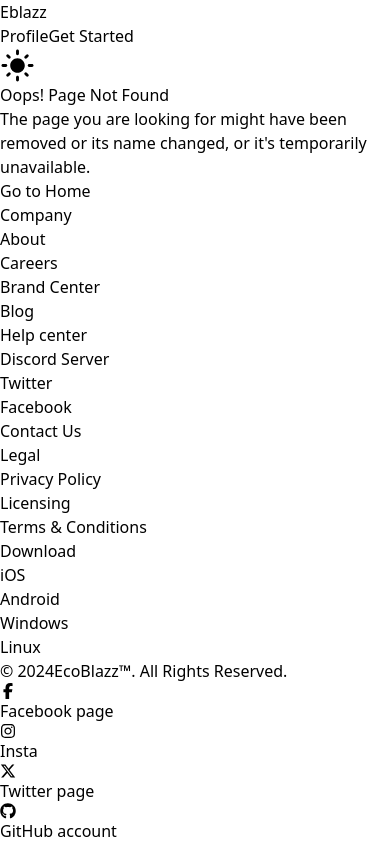
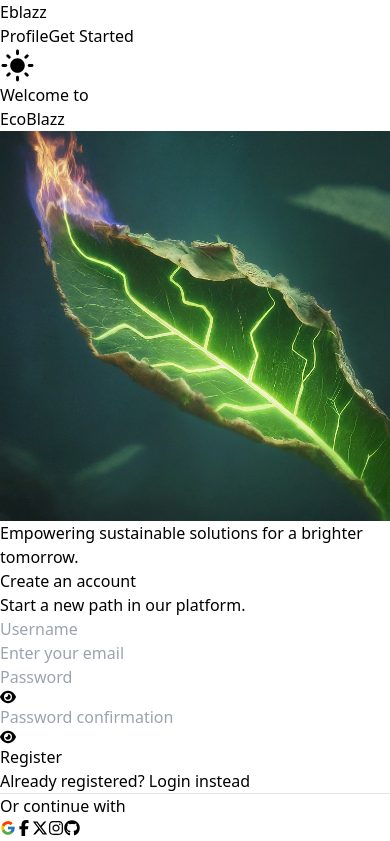
Before and after one commit to stephen-nene/ne-auth, a React (Vite) app in the folder client/: page /register in a window 390 px wide. Shown: the top 841 px of the page. Built offline with nearby package versions, Linux system fonts and the light colour scheme.

Commit message:
register

```diff
--- a/client/src/App.jsx
+++ b/client/src/App.jsx
@@ -6,6 +6,7 @@
 import Navbar from "./components/Navbar";
 import Footer from "./components/Footer";
 import Login from "./components/auth/Login";
+import Signup from "./components/auth/Signup";
 import Error404 from "./components/Error404";
 
 import { useDispatch, useSelector } from "react-redux";
@@ -27,6 +28,7 @@
         <Route path="/" element={<Home/>}/>
         <Route path="/profile" element={<Profile/>}/>
         <Route path="/login" element={<Login darkMode={darkMode}/>}/>
+        <Route path="/register" element={<Signup darkMode={darkMode}/>}/>
 
         <Route path="/*" element={<Error404 darkMode={darkMode}/>}/>
       </Routes>
--- a/client/src/components/auth/Login.jsx
+++ b/client/src/components/auth/Login.jsx
@@ -1,15 +1,27 @@
-import React from "react";
+import React, { useState } from "react";
 import { Link } from "react-router-dom";
-
-import { FaTiktok, FaXTwitter, FaInstagram, FaGithub, FaFacebookF, } from "react-icons/fa6";
+import { FaTiktok, FaXTwitter, FaInstagram, FaGithub, FaFacebookF } from "react-icons/fa6";
 import { FcGoogle } from "react-icons/fc";
-
-import {message} from "antd"
-
-
-import leaf from '../../assets/images/tech1.jpeg'
+import { message } from "antd";
+import leaf from '../../assets/images/tech1.jpeg';
 
 export default function Login({ darkMode }) {
+    const [email, setEmail] = useState("");
+    const [password, setPassword] = useState("");
+
+    const handleSubmit = (e) => {
+        e.preventDefault();
+
+        // Check if any field is missing data
+        if (!email || !password) {
+            message.error("Please fill in all fields");
+            return;
+        }
+
+        // Log in logic goes here
+        console.log("Logging in with:", { email, password });
+    };
+
     return (
         <div className="flex justify-center h-screen">
             <div className={`hidden lg:flex w-full lg:w-1/2 items-center justify-center ${darkMode ? 'bg-gray-100' : 'bg-gray-700'}`}>
@@ -30,9 +42,9 @@
                     Continue on your path in our platform.
                 </p>
 
-                <form className="grid gap-4">
-                    <input className={`border border-gray-300 rounded-md py-2 px-3 focus:outline-none focus:border-blue-500`} type="text" placeholder="Enter your email" />
-                    <input className={`border border-gray-300  rounded-md py-2 px-3 focus:outline-none focus:border-blue-500`} type="password" placeholder="Password" />
+                <form className="grid gap-4" onSubmit={handleSubmit}>
+                    <input className={`border border-gray-300 rounded-md py-2 px-3 focus:outline-none focus:border-blue-500`} type="text" placeholder="Enter your email" value={email} onChange={(e) => setEmail(e.target.value)} />
+                    <input className={`border border-gray-300  rounded-md py-2 px-3 focus:outline-none focus:border-blue-500`} type="password" placeholder="Password" value={password} onChange={(e) => setPassword(e.target.value)} />
 
                     <div className="flex items-center justify-between">
                         <label className="flex items-center text-sm">
@@ -55,20 +67,20 @@
                     <p className={`text-sm text-gray-500 ${darkMode ? 'text-gray-700' : 'text-gray-300'} relative inline-block px-4  ${darkMode ? 'bg-gray-300' : 'bg-gray-800'} -top-[14px]`}>Or continue with</p>
                     <div className="text-3xl flex justify-center mt-4">
                         <button className={`rounded-full bg-white hover:bg-gray-900 text-white p-3 ${darkMode ? ' text-gray-900' : ''}`}>
-                            <FcGoogle onClick={()=>message.info('comming soon')}/>
+                            <FcGoogle onClick={() => message.info('Coming soon')} />
                         </button>
 
                         <button className={`rounded-full bg-blue-500 hover:bg-blue-700 text-white ml-4 p-3 ${darkMode ? ' text-gray-900' : ''}`}>
-                            <FaFacebookF onClick={()=>message.info('comming soon')} />
+                            <FaFacebookF onClick={() => message.info('Coming soon')} />
                         </button>
                         <button className={`rounded-full bg-gray-600 hover:bg-black text-white p-3 ml-4 ${darkMode ? ' text-gray-900' : ''}`}>
-                            <FaXTwitter onClick={()=>message.info('comming soon')}/>
+                            <FaXTwitter onClick={() => message.info('Coming soon')} />
                         </button>
                         <button className={`rounded-full bg-rose-500 hover:bg-rose-700 text-white p-3 ml-4 ${darkMode ? ' text-gray-900' : ''}`}>
-                            <FaInstagram onClick={()=>message.info('comming soon')}/>
+                            <FaInstagram onClick={() => message.info('Coming soon')} />
                         </button>
                         <button className={`rounded-full bg-sky-500 hover:bg-sky-700 text-white p-3 ml-4 ${darkMode ? ' text-gray-900' : ''}`}>
-                            <FaGithub onClick={()=>message.info('comming soon')}/>
+                            <FaGithub onClick={() => message.info('Coming soon')} />
                         </button>
                     </div>
                 </div>
--- a/client/src/components/auth/Signup.jsx
+++ b/client/src/components/auth/Signup.jsx
@@ -1,9 +1,114 @@
-import React from "react";
+import React, { useState } from "react";
+import { Link } from "react-router-dom";
+import { FaTiktok, FaXTwitter, FaInstagram, FaGithub, FaFacebookF, FaEye, FaEyeSlash } from "react-icons/fa6";
+import { FcGoogle } from "react-icons/fc";
+import { message } from "antd";
+import leaf from '../../assets/images/tech1.jpeg';
 
-export default function Signup  (){
+export default function Signup({ darkMode }) {
+    const [username, setUsername] = useState("");
+    const [email, setEmail] = useState("");
+    const [password, setPassword] = useState("");
+    const [confirmPassword, setConfirmPassword] = useState("");
+    const [passwordVisible, setPasswordVisible] = useState(false);
+    const [confirmPasswordVisible, setConfirmPasswordVisible] = useState(false);
+
+    const togglePasswordVisibility = () => {
+        setPasswordVisible((prevState) => !prevState);
+    };
+
+    const toggleConfirmPasswordVisibility = () => {
+        setConfirmPasswordVisible((prevState) => !prevState);
+    };
+
+    const handleSubmit = (e) => {
+        e.preventDefault();
+
+        // Check if any field is missing data
+        if (!username || !email || !password || !confirmPassword) {
+            message.error("Please fill in all fields");
+            return;
+        }
+
+        // Log user data to console
+        console.log("User data:", { username, email, password, confirmPassword });
+    };
+
     return (
-       <div className="-view">
-        Signup
-       </div>
+        <div className="flex justify-center h-screen">
+            {/* Left Side */}
+            <div className={`hidden lg:flex w-full lg:w-1/2 items-center justify-center ${darkMode ? 'bg-gray-100' : 'bg-gray-700'}`}>
+                {/* Left Side Content */}
+                <div className="p-6 rounded-md">
+                    <h1 className="text-4xl font-bold">Welcome to</h1>
+                    <span className="text-6xl font-semibold text-white transform -translate-y-1/2 mb-2">
+                        <span className="text-orange-600">Eco</span>
+                        <span className="text-green-600">Blazz</span>
+                    </span>
+                    <img src={leaf} className="mt-3 mx-auto max-w-[600px] h-auto" alt="Leaf" />
+                    <p className={`text-lg ${darkMode ? '' : 'text-gray-300'} mt-2`}>Empowering sustainable solutions for a brighter tomorrow.</p>
+                </div>
+            </div>
+
+            {/* Right Side */}
+            <div className={`flex flex-col justify-center w-full lg:w-1/2  ${darkMode ? 'bg-gray-300' : 'bg-gray-800'} p-8`}>
+                <h1 className="text-3xl font-bold mb-4">Create an account</h1>
+                <p className={`text-gray-600 ${darkMode ? 'text-gray-400' : ''} mb-8`}>
+                    Start a new path in our platform.
+                </p>
+
+                {/* Signup Form */}
+                <form className="grid gap-4" onSubmit={handleSubmit}>
+                    <input className={`border border-gray-300 rounded-md py-2 px-3 focus:outline-none focus:border-blue-500`} type="text" placeholder="Username" value={username} onChange={(e) => setUsername(e.target.value)} />
+                    <input className={`border border-gray-300 rounded-md py-2 px-3 focus:outline-none focus:border-blue-500`} type="email" placeholder="Enter your email" value={email} onChange={(e) => setEmail(e.target.value)} />
+
+                    {/* Password Field */}
+                    <div className="relative">
+                        <input className={`border border-gray-300 rounded-md py-2 px-3 focus:outline-none focus:border-blue-500 w-full`} type={passwordVisible ? "text" : "password"} placeholder="Password" value={password} onChange={(e) => setPassword(e.target.value)} />
+                        {passwordVisible ? <FaEyeSlash className="absolute inset-y-3 right-6 cursor-pointer" onClick={togglePasswordVisibility} /> : <FaEye className="absolute inset-y-3 right-6 cursor-pointer" onClick={togglePasswordVisibility} />}
+                    </div>
+
+                    {/* Confirm Password Field */}
+                    <div className="relative">
+                        <input className={`border border-gray-300 rounded-md py-2 w-full px-3 focus:outline-none focus:border-blue-500 `} type={confirmPasswordVisible ? "text" : "password"} placeholder="Password confirmation" value={confirmPassword} onChange={(e) => setConfirmPassword(e.target.value)} />
+                        {confirmPasswordVisible ? <FaEyeSlash className="absolute inset-y-3 right-6 flex items-center cursor-pointer" onClick={toggleConfirmPasswordVisibility} /> : <FaEye className="absolute inset-y-3 right-6 flex items-center cursor-pointer" onClick={toggleConfirmPasswordVisibility} />}
+                    </div>
+
+                    {/* Register Button */}
+                    <button type="submit" className={`bg-blue-500 hover:bg-blue-600 text-white font-semibold py-2 px-4 rounded-md focus:outline-none focus:ring-2 focus:ring-blue-500 focus:ring-opacity-50`}>
+                        Register
+                    </button>
+                </form>
+
+                {/* Already Registered */}
+                <div className="my-7">
+                    <p className={` ${darkMode ? 'text-gray-700' : 'text-gray-200'} `}>Already registered? <Link to="/login" className={`text-blue-500 ${darkMode ? 'dark:text-blue-400' : ''}`}>Login instead</Link></p>
+                </div>
+
+                {/* Continue with Social Media */}
+                <div className="mt-8 text-center">
+                    <hr className={`w-3/4 mx-auto border-t border-gray-950 ${darkMode ? 'text-gray-800' : 'text-gray-300'} opacity-50`} />
+                    <p className={`text-sm text-gray-500 ${darkMode ? 'text-gray-700' : 'text-gray-300'} relative inline-block px-4  ${darkMode ? 'bg-gray-300' : 'bg-gray-800'} -top-[14px]`}>Or continue with</p>
+                    <div className="text-3xl flex justify-center mt-4">
+                        <button className={`rounded-full bg-white hover:bg-gray-900 text-white p-3 ${darkMode ? ' text-gray-900' : ''}`}>
+                            <FcGoogle onClick={() => message.info('Coming soon')} />
+                        </button>
+
+                        <button className={`rounded-full bg-blue-500 hover:bg-blue-700 text-white ml-4 p-3 ${darkMode ? ' text-gray-900' : ''}`}>
+                            <FaFacebookF onClick={() => message.info('Coming soon')} />
+                        </button>
+                        <button className={`rounded-full bg-gray-600 hover:bg-black text-white p-3 ml-4 ${darkMode ? ' text-gray-900' : ''}`}>
+                            <FaXTwitter onClick={() => message.info('Coming soon')} />
+                        </button>
+                        <button className={`rounded-full bg-rose-500 hover:bg-rose-700 text-white p-3 ml-4 ${darkMode ? ' text-gray-900' : ''}`}>
+                            <FaInstagram onClick={() => message.info('Coming soon')} />
+                        </button>
+                        <button className={`rounded-full bg-sky-500 hover:bg-sky-700 text-white p-3 ml-4 ${darkMode ? ' text-gray-900' : ''}`}>
+                            <FaGithub onClick={() => message.info('Coming soon')} />
+                        </button>
+                    </div>
+                </div>
+            </div>
+        </div>
     );
 }
```
